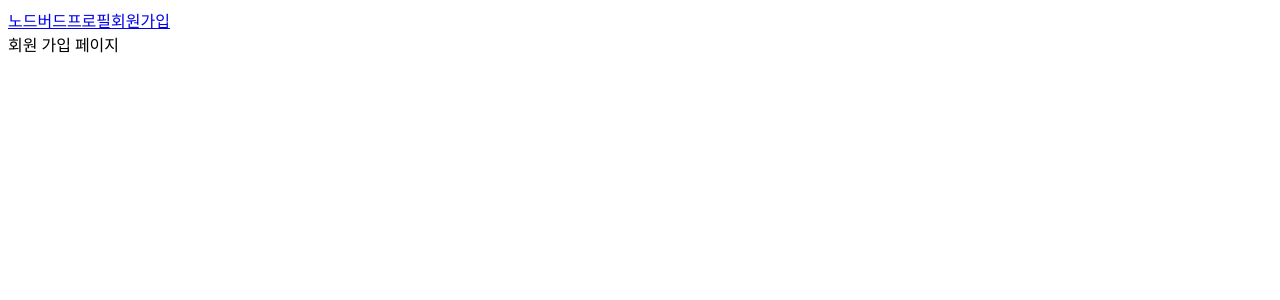
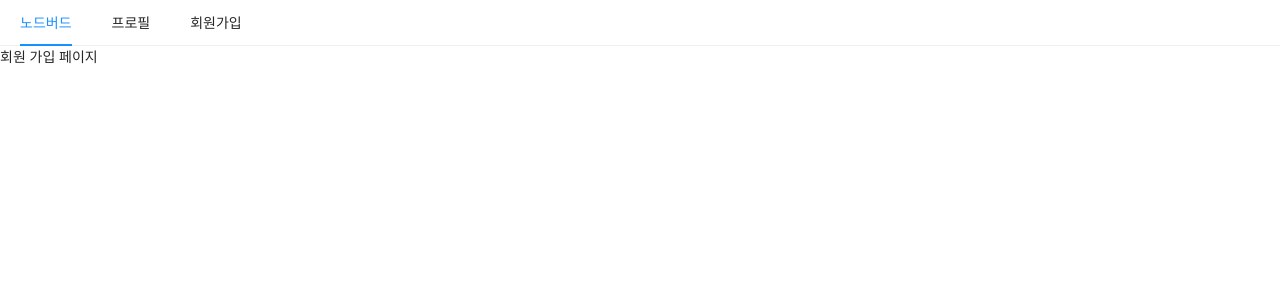
Before and after one commit to Knoa0405/nodebird, a Next.js app: page /signup in a window 1280 px wide. Shown: the top 300 px of the page. Built offline with nearby package versions, Linux system fonts and the light colour scheme.

Commit message:
🎨 Apply antd in react and eslint
1. Add antd menu
2. Add modify head tag in next

```diff
--- a/components/Applayout.js
+++ b/components/Applayout.js
@@ -1,22 +1,29 @@
 import React from 'react';
-import PropTypes from 'prop-types';
+import propTypes from 'prop-types';
 import Link from 'next/link';
+import { Menu } from 'antd';
 
 const AppLayout = ({ children }) => {
   return (
     <div>
-      <div>
-        <Link href="/"><a>노드버드</a></Link>
-        <Link href="/profile"><a>프로필</a></Link>
-        <Link href="/signup"><a>회원가입</a></Link>
-      </div>
+      <Menu mode="horizontal">
+        <Menu.Item>
+          <Link href="/"><a>노드버드</a></Link>
+        </Menu.Item>
+        <Menu.Item>
+          <Link href="/profile"><a>프로필</a></Link>
+        </Menu.Item>
+        <Menu.Item>
+          <Link href="/signup"><a>회원가입</a></Link>
+        </Menu.Item>
+      </Menu>
       {children}
     </div>
   );
 }
 
-AppLayout.PropTypes = {
-  children: PropTypes.node.isRequired
+AppLayout.propTypes = {
+  children: propTypes.node.isRequired
 };
 
 export default AppLayout;
--- /dev/null
+++ b/pages/_app.js
@@ -0,0 +1,24 @@
+import React from 'react';
+
+import propTypes from 'prop-types';
+
+import Head from 'next/head';
+import 'antd/dist/antd.css';
+
+const NodeBird = ({ Component }) => {
+  return (
+    <>
+      <Head>
+        <meta charSet='utf-8' />
+        <title>NodeBird</title>
+      </Head>
+      <Component />
+    </>
+  )
+}
+
+NodeBird.propTypes = {
+  Component: propTypes.elementType.isRequired,
+}
+
+export default NodeBird;
--- a/pages/index.js
+++ b/pages/index.js
@@ -1,4 +1,5 @@
 import React from 'react';
+
 import AppLayout from '../components/Applayout';
 
 const Home = () => {
--- a/pages/signup.js
+++ b/pages/signup.js
@@ -1,11 +1,18 @@
 import React from 'react';
+
+import Head from 'next/head';
 import AppLayout from '../components/Applayout';
 
 const SignUp = () => {
   return (
-    <AppLayout>
-      <div>회원 가입 페이지</div>
-    </AppLayout>
+    <>
+      <Head>
+        <title>회원가입</title>
+      </Head>
+      <AppLayout>
+        <div>회원 가입 페이지</div>
+      </AppLayout>
+    </>
   )
 }
 
```
Also changed, not shown: pages/profile.js (+10 -3 lines), 1 other file (tests, documents, lock files or other folders).
